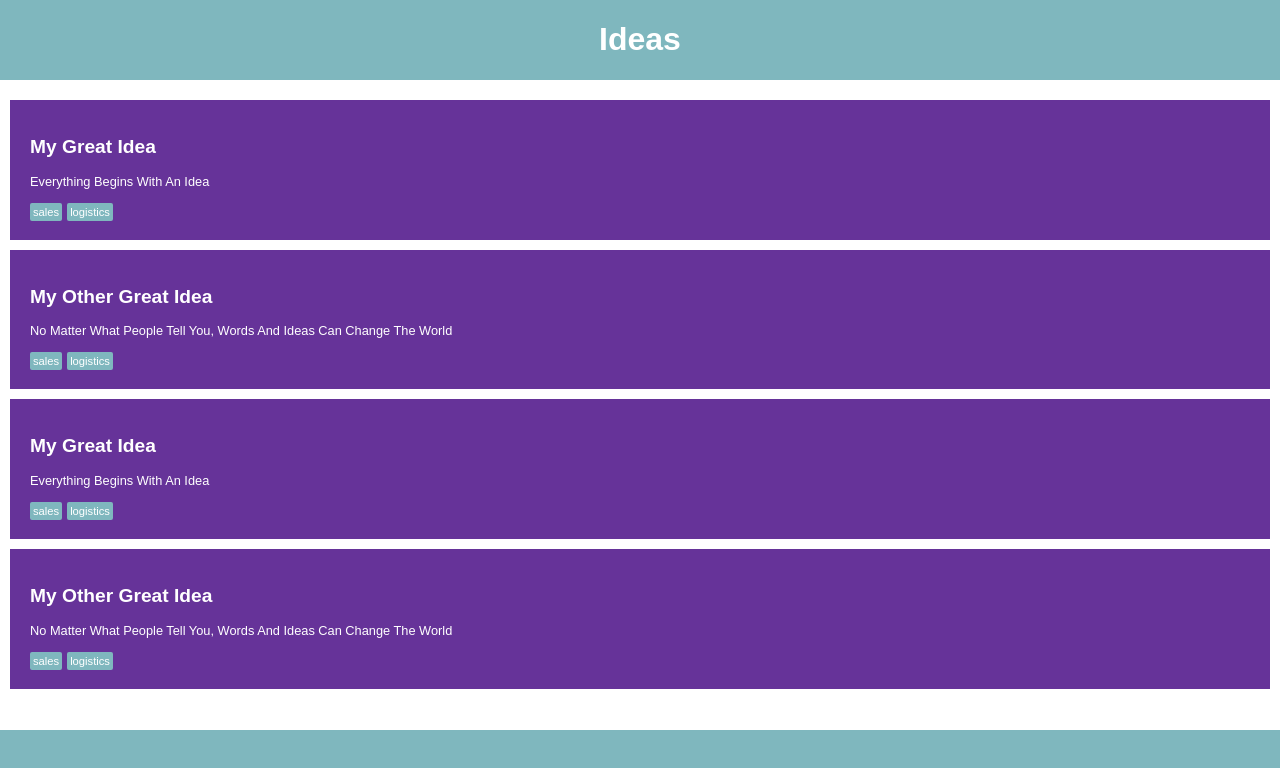
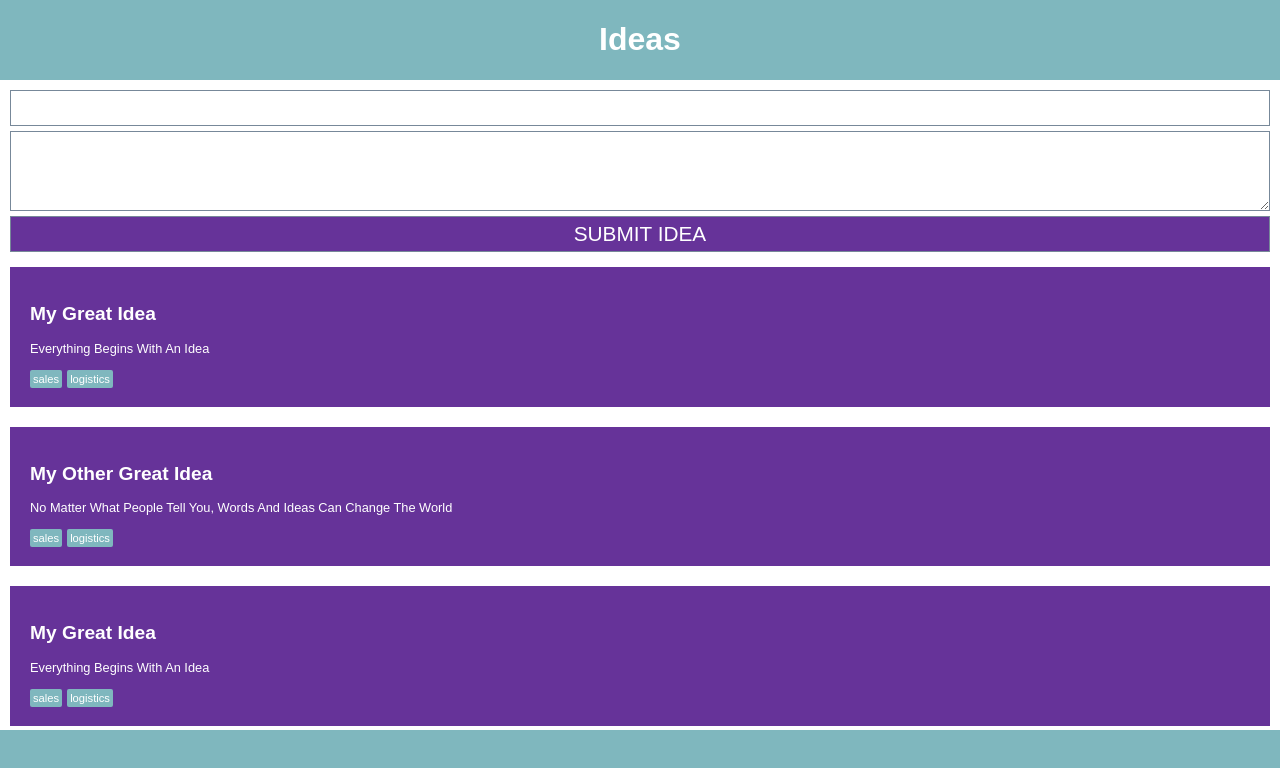
Before and after one commit to leojclarke/idyeahs, a React (Create React App) app: page / in a window 1280 px wide. Shown: the top 768 px of the page. Built offline with nearby package versions, Linux system fonts and the light colour scheme.

Commit message:
Add ideas input fields

```diff
--- a/src/app/IdeasFeed.js
+++ b/src/app/IdeasFeed.js
@@ -3,14 +3,41 @@ import styled from 'styled-components'
 import IdeaPost from './IdeaPost'
 
 const IdeasList = styled.div`
+  display: grid;
   padding: 10px 10px;
   color: white;
   overflow: scroll;
 `
 
+const StyledInput = styled.input`
+  margin: 0 0 5px 0;
+  padding: 5px;
+  border: 1px solid lightslategray;
+  font-size: 1.3em;
+`
+
+const StyledTextArea = styled.textarea`
+  margin: 0 0 5px 0;
+  padding: 5px;
+  height: 80px;
+  font-size: 1.3em;
+  border: 1px solid lightslategray;
+`
+const StyledButton = styled.button`
+  margin: 0 0 5px 0;
+  padding: 5px;
+  background: rebeccapurple;
+  color: white;
+  border: 1px solid lightslategray;
+  font-size: 1.3em;
+`
+
 export default function IdeasFeed({ posts }) {
   return (
     <IdeasList>
+      <StyledInput />
+      <StyledTextArea />
+      <StyledButton>SUBMIT IDEA</StyledButton>
       {posts.map(post => (
         <IdeaPost
           key={post.id}
```
